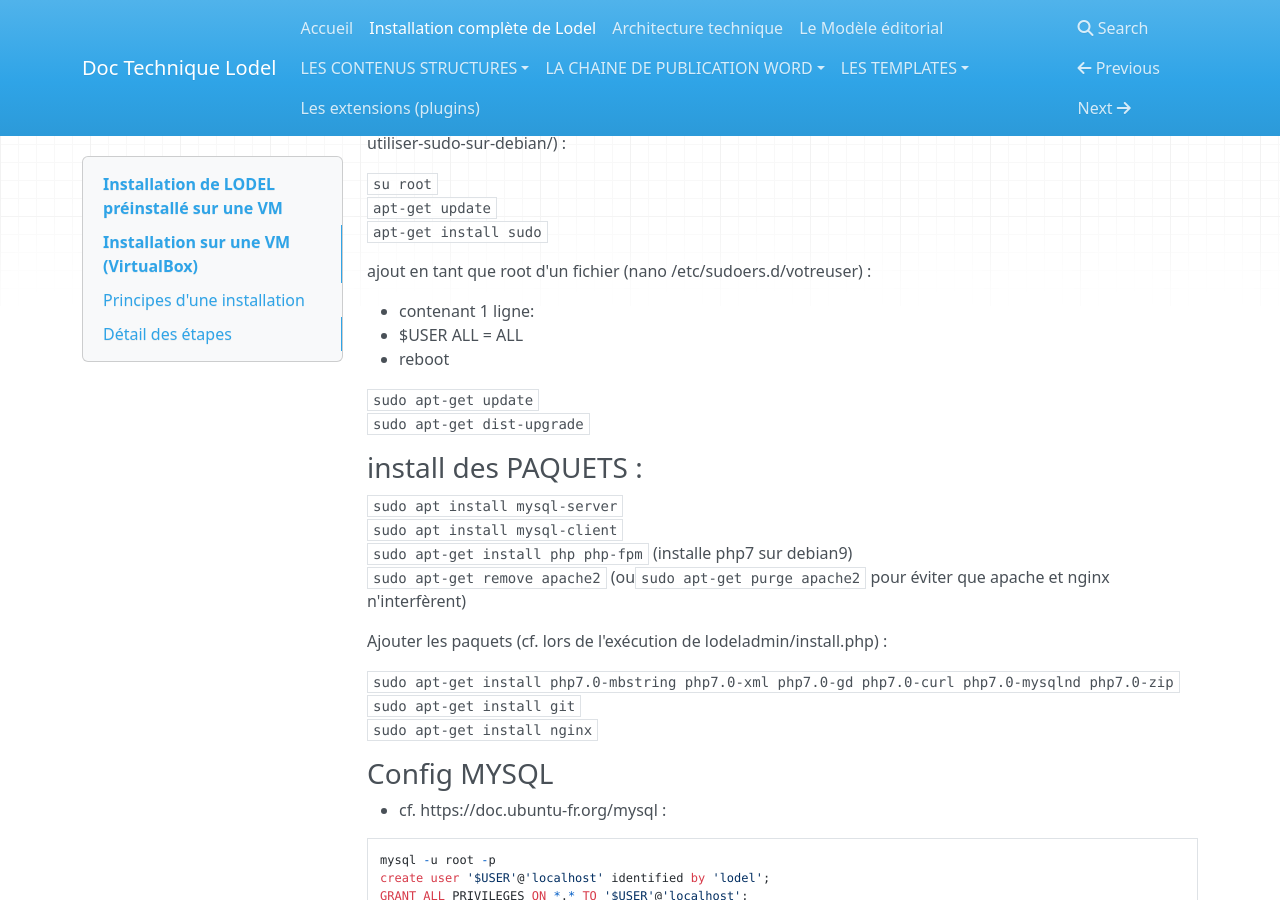
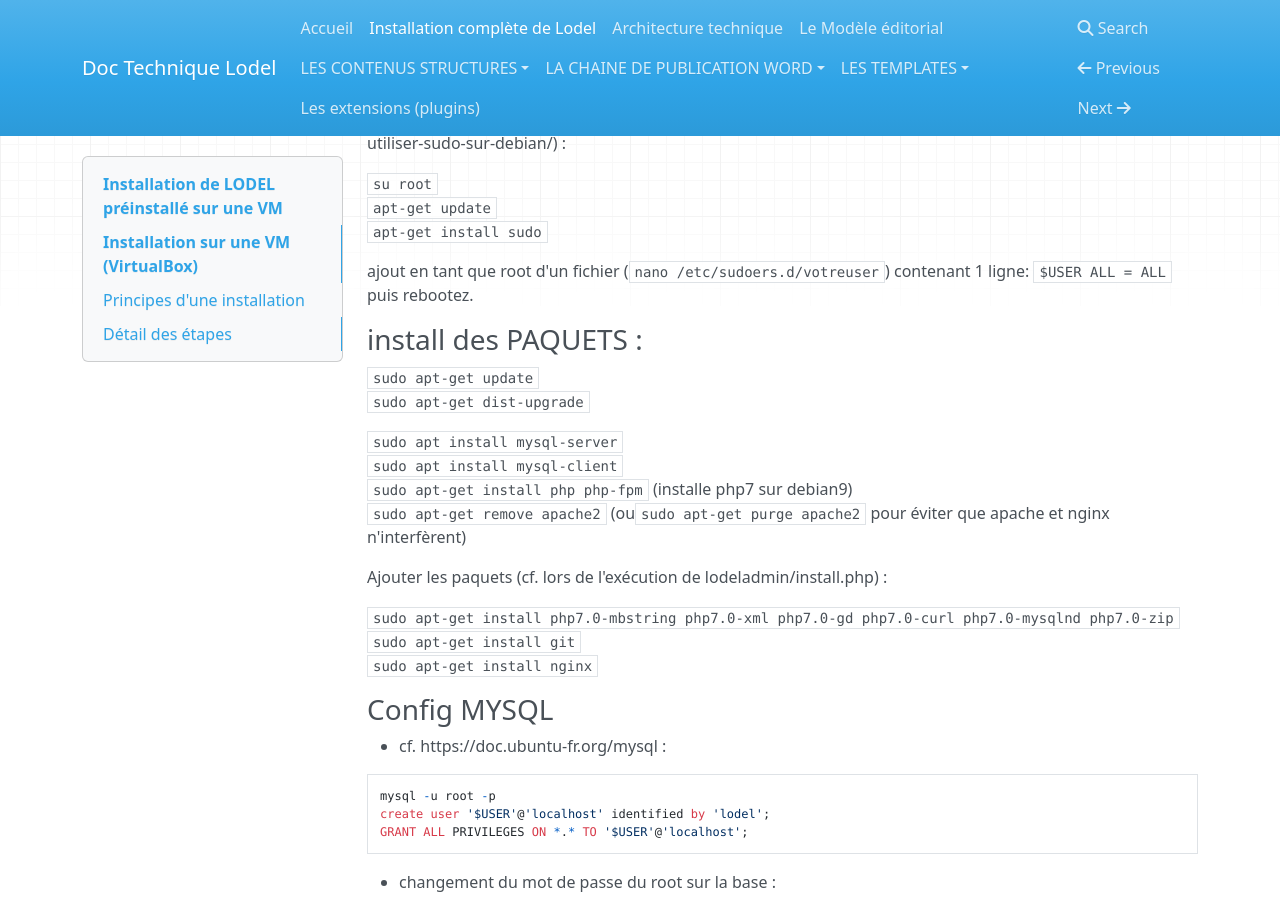
Before and after one commit to ValentinGeorgesDubost/Doc-Lodel, an MkDocs documentation site: the page built from docs/installer lodel.md, in a window 1280 px wide and 900 px high, scrolled down 797 px. Built offline with MkDocs 1.6.1, drawn with Linux system fonts in a browser that asks for light colours; nearby versions of some CDN libraries; old or Windows-style settings are respelled for this version of MkDocs.

Commit message:
Update installer lodel.md

```diff
--- a/docs/installer lodel.md
+++ b/docs/installer lodel.md
@@ -28,16 +28,14 @@ Si vous partez d'une image Debian9 vierge, installer sudo (https://blog.seboss66
 `apt-get update`
 `apt-get install sudo`
 
-ajout en tant que root d'un fichier (nano /etc/sudoers.d/votreuser) :
+ajout en tant que root d'un fichier (`nano /etc/sudoers.d/votreuser`) contenant 1 ligne:
+ `$USER ALL = ALL`
+puis rebootez.
 
-- contenant 1 ligne:
-- $USER ALL = ALL
-- reboot
+### install des PAQUETS :
 
 `sudo apt-get update`
 `sudo apt-get dist-upgrade`
-
-### install des PAQUETS :
 
 `sudo apt install mysql-server`
 `sudo apt install mysql-client`
```
